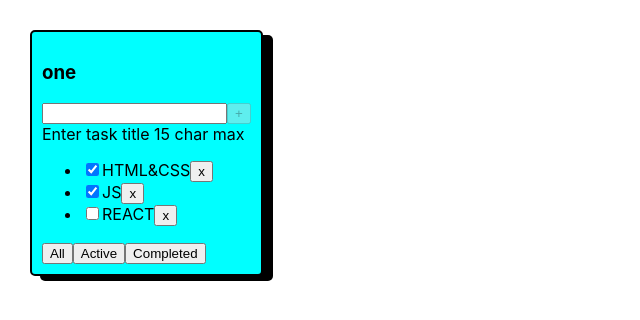
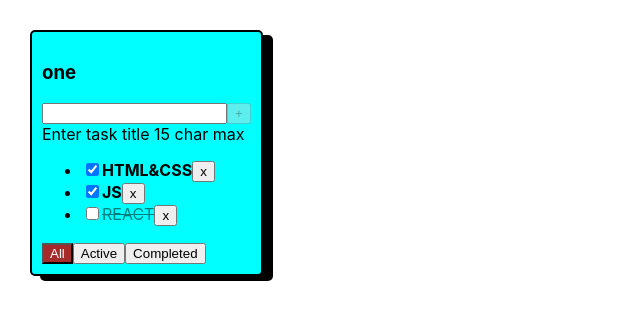
Before and after one commit to FilippSM/todolist-sprint-one, a React (Create React App) app: page / in a window 1280 px wide. Shown: the top 320 px of the page, without its empty margins (0-640 px from the left). Built offline with nearby package versions, Linux system fonts and the light colour scheme.

Commit message:
add css styles for task

```diff
--- a/src/App.css
+++ b/src/App.css
@@ -6,3 +6,16 @@
 .App > div {
   margin-right: 50px;
 }
+
+.task {
+  font-weight: bold;
+}
+.task-done {
+  opacity: 0.5;
+  text-decoration: line-through;
+}
+
+.filter-btn-active {
+  background-color: brown;
+  color: white;
+}
--- a/src/App.tsx
+++ b/src/App.tsx
@@ -46,8 +46,9 @@ function App() {
     }
 
    /*  UI */
+   //R
     const [filter, setNextFilter] = useState<FilterValuesType>("all")
-//R
+
     const changeTodolistFilter = (nextFilter: FilterValuesType) => {
         setNextFilter(nextFilter)
     }
@@ -70,6 +71,7 @@ function App() {
             removeTask = {removeTask}
             addTask={addTask}
             changeTaskStatus={changeTaskStatus}
+            filter={filter}
             />
         </div>
     );
--- a/src/Button.tsx
+++ b/src/Button.tsx
@@ -2,11 +2,13 @@ type ButtonPropsType = {
     title: string
     onClickHandler?: () => void
     isBtnDisabled?: boolean
+    classes?: string
 }
 
-export const Button = ({title, onClickHandler, isBtnDisabled}: ButtonPropsType) => {
+export const Button = ({title, onClickHandler, isBtnDisabled, classes}: ButtonPropsType) => {
     return (
         <button
+        className={classes}
         disabled={isBtnDisabled}
         onClick={onClickHandler}>{title}</button>
     )
--- a/src/FilerButtons.tsx
+++ b/src/FilerButtons.tsx
@@ -3,14 +3,22 @@ import { Button } from "./Button"
 
 type FilterButtonsPropsType = {
     changeTodolistFilter: (nextFilter: FilterValuesType) => void
+    filter: FilterValuesType
 }
 
-export const FilterButtons = ({changeTodolistFilter}: FilterButtonsPropsType) => {
+export const FilterButtons = ({ changeTodolistFilter }: FilterButtonsPropsType) => {
     return (
         <div>
-            <Button title="All" onClickHandler={() => { changeTodolistFilter("all") }}/>
-            <Button title="Active" onClickHandler={() => { changeTodolistFilter("active") }}/>
-            <Button title="Completed" onClickHandler={() => { changeTodolistFilter("completed") }}/>
+            <Button
+                classes="filter-btn-active"
+                title="All"
+                onClickHandler={() => { changeTodolistFilter("all") }} />
+            <Button
+                title="Active"
+                onClickHandler={() => { changeTodolistFilter("active") }} />
+            <Button
+                title="Completed"
+                onClickHandler={() => { changeTodolistFilter("completed") }} />
         </div>
     )
 }
--- a/src/Todolist.tsx
+++ b/src/Todolist.tsx
@@ -12,6 +12,7 @@ type TodoListPropsType = {
     removeTask: (taskId: string) => void
     changeTodolistFilter: (nextFilter: FilterValuesType) => void
     changeTaskStatus: (taskId: string, newStatus: boolean) => void
+    filter: FilterValuesType
 }
 
 export function Todolist(props: TodoListPropsType) {
@@ -31,7 +32,7 @@ export function Todolist(props: TodoListPropsType) {
                                 checked={t.isDone}
                                 onChange={changeTaskStatusHandler}
                                 />
-                            <span>{t.title}</span>
+                            <span className={t.isDone ? "task" : "task-done"}>{t.title}</span>
                             <Button title="x" onClickHandler={() => { props.removeTask(t.id) }} />
                         </li>
                     )
@@ -79,7 +80,10 @@ export function Todolist(props: TodoListPropsType) {
 
                 {/* <AddForm /> */}
                 {tasksList}
-                <FilterButtons changeTodolistFilter={props.changeTodolistFilter} />
+                <FilterButtons
+                changeTodolistFilter={props.changeTodolistFilter}
+                filter={props.filter}
+                />
             </div>
         </div>
     )
```
